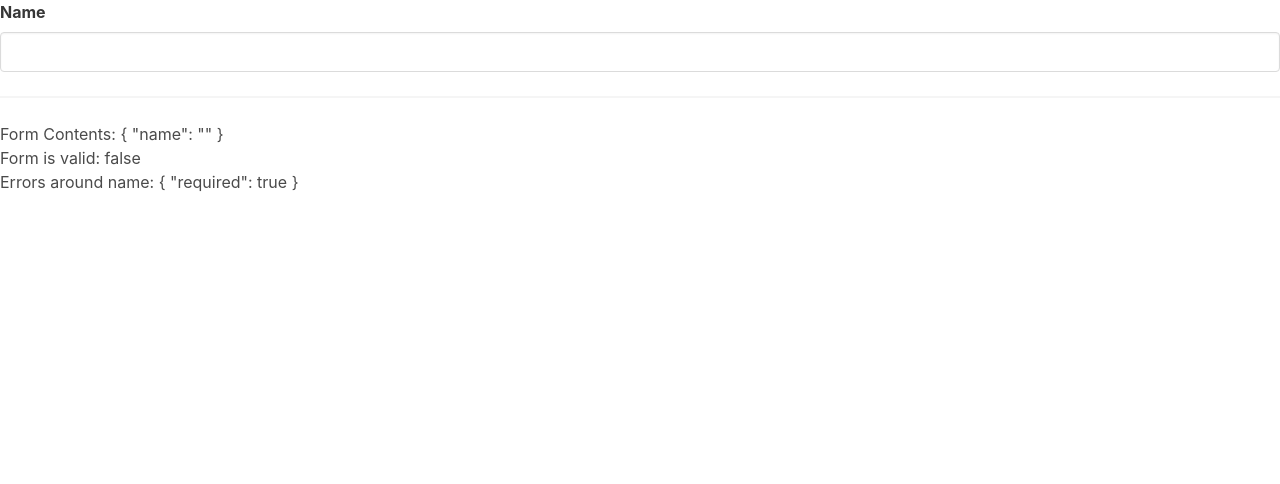
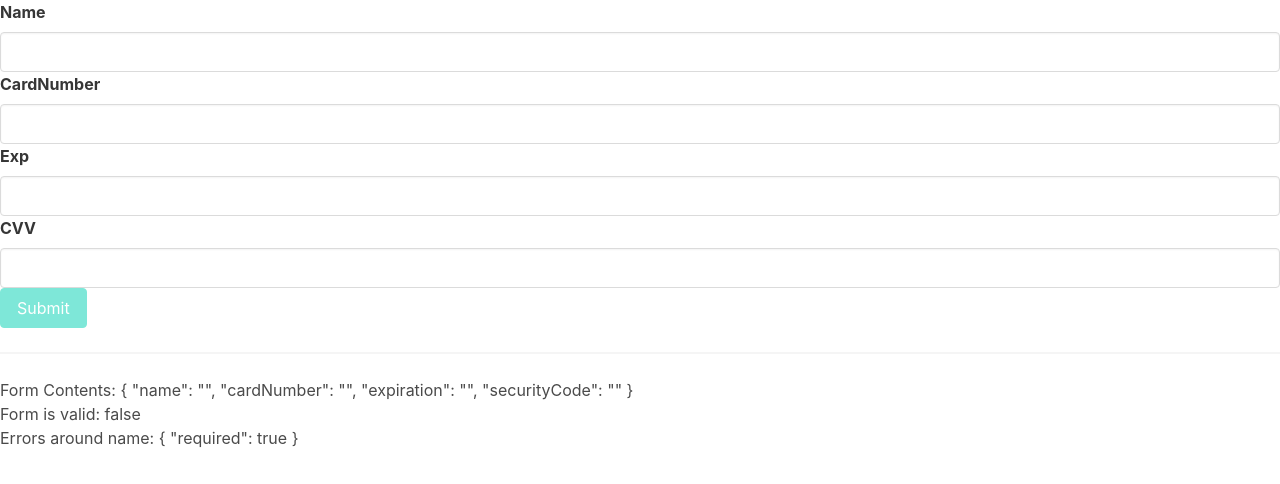
Before and after one commit to pyavchik/creditcard, an Angular app: page / in a window 1280 px wide. Shown: the top 484 px of the page. Built offline with nearby package versions, Linux system fonts and the light colour scheme.

Commit message:
added inputs for cardnumber, expiration, security code

```diff
--- a/src/app/card-form/card-form.component.html
+++ b/src/app/card-form/card-form.component.html
@@ -1,5 +1,9 @@
-<form [formGroup]="cardForm">
+<form [formGroup]="cardForm" (ngSubmit)="onSubmit()">
   <app-input label="Name" [control]="cardForm.get('name')"></app-input>
+  <app-input label="CardNumber" [control]="cardForm.get('cardNumber')"></app-input>
+  <app-input label="Exp" [control]="cardForm.get('expiration')"></app-input>
+  <app-input label="CVV" [control]="cardForm.get('securityCode')"></app-input>
+  <button class="button is-primary" [disabled]="cardForm.invalid" type="submit">Submit</button>
 </form>
 <hr>
 <div>Form Contents: {{ cardForm.value | json }}</div>
--- a/src/app/card-form/card-form.component.ts
+++ b/src/app/card-form/card-form.component.ts
@@ -1,5 +1,5 @@
 import {Component, OnInit} from '@angular/core';
-import {FormControl, FormGroup, Validators} from '@angular/forms';
+import {FormControl, FormGroup, FormsModule, Validators} from '@angular/forms';
 
 @Component({
   selector: 'app-card-form',
@@ -11,7 +11,10 @@ export class CardFormComponent implements OnInit {
     name: new FormControl('', [
       Validators.required,
       Validators.minLength(3)
-    ])
+    ]),
+    cardNumber: new FormControl(''),
+    expiration: new FormControl(''),
+    securityCode: new FormControl('')
   });
 
   constructor() {
@@ -20,4 +23,7 @@ export class CardFormComponent implements OnInit {
   ngOnInit() {
   }
 
+  onSubmit() {
+    console.log('submited');
+  }
 }
```
